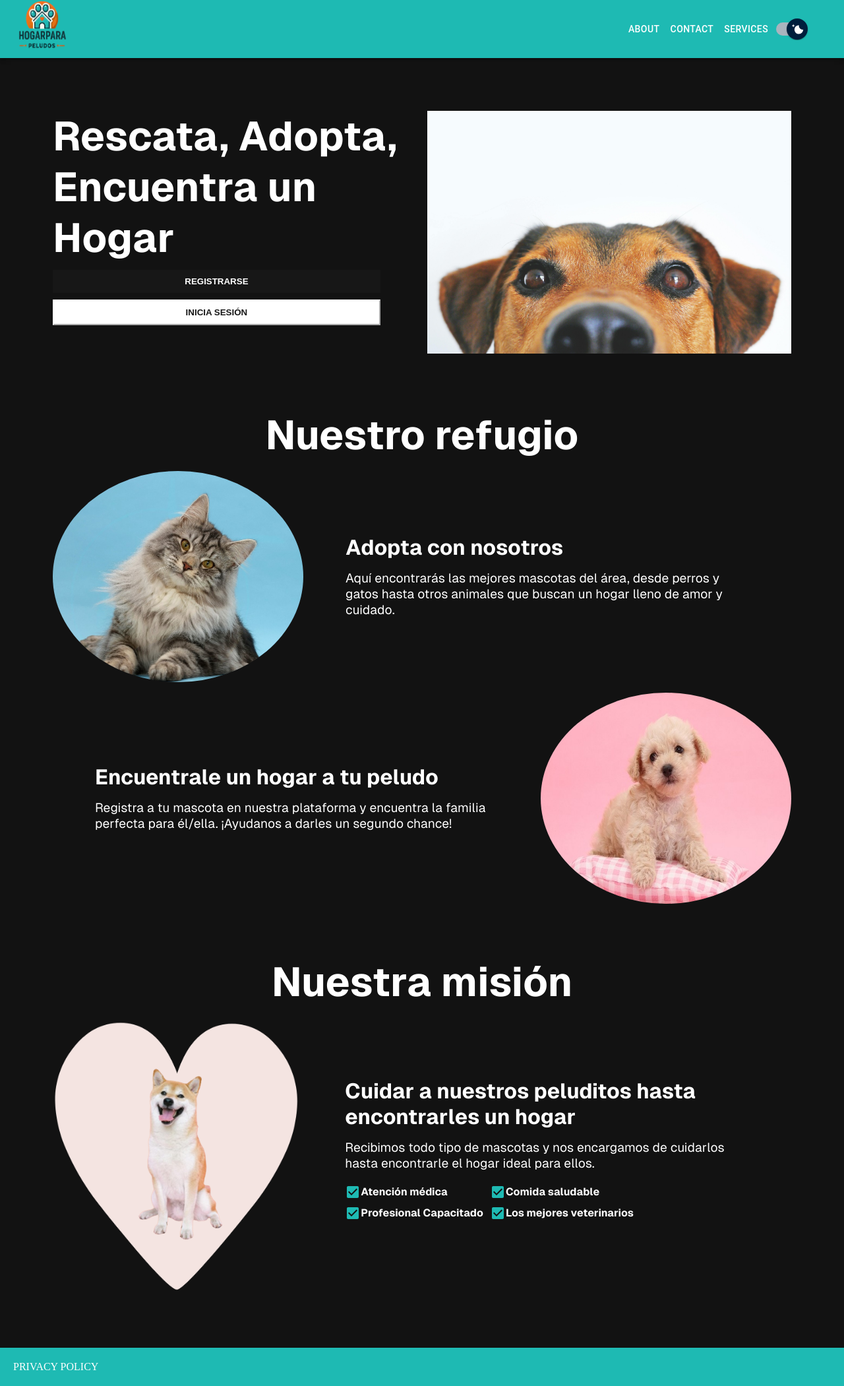
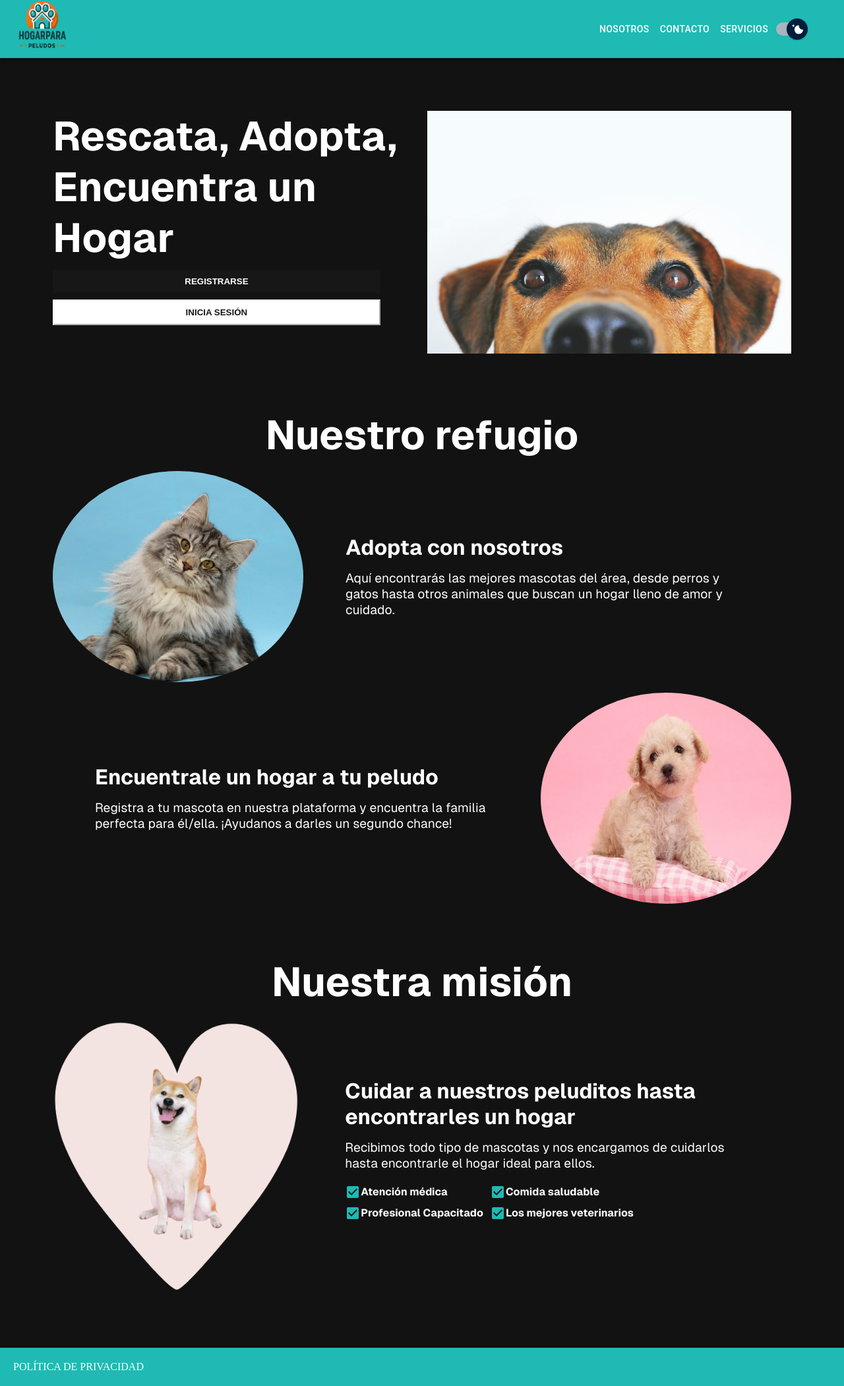
Before and after one commit to No-Country-simulation/c21-71-n-node-react, a Next.js app in the folder apps/next-app/: page / in a window 1280 px wide. Shown: the whole page at 66% size. Built offline with nearby package versions, Linux system fonts and the light colour scheme.

Commit message:
Change language to spanish

```diff
--- a/apps/next-app/src/components/Footer/Footer.js
+++ b/apps/next-app/src/components/Footer/Footer.js
@@ -5,7 +5,7 @@ const Footer = () => {
   return (
     <Box className={styles.footer}>
       <span className={styles.content}>
-        PRIVACY POLICY
+        POLÍTICA DE PRIVACIDAD
       </span>
     </Box>
   );
--- a/apps/next-app/src/components/Footer/footer.module.css
+++ b/apps/next-app/src/components/Footer/footer.module.css
@@ -3,6 +3,7 @@
   padding: 20px;
   color: #fff;
   background-color: #1ebab3;
+  font-family: '__geistSans_1e4310';
 }
 
 .content {
--- a/apps/next-app/src/components/Navbar/Navbar.tsx
+++ b/apps/next-app/src/components/Navbar/Navbar.tsx
@@ -14,7 +14,7 @@ import Image from "next/image";
 import Link from "next/link";
 import ThemeSwitcher from "@/components/ThemeSwitcher/ThemeSwitcher";
 
-const pages = ['About', 'Contact', 'Services'];
+const pages = ['Nosotros', 'Contacto', 'Servicios'];
 
 export default function Navbar() {
     const [anchorElNav, setAnchorElNav] = useState<null | HTMLElement>(null);
```
